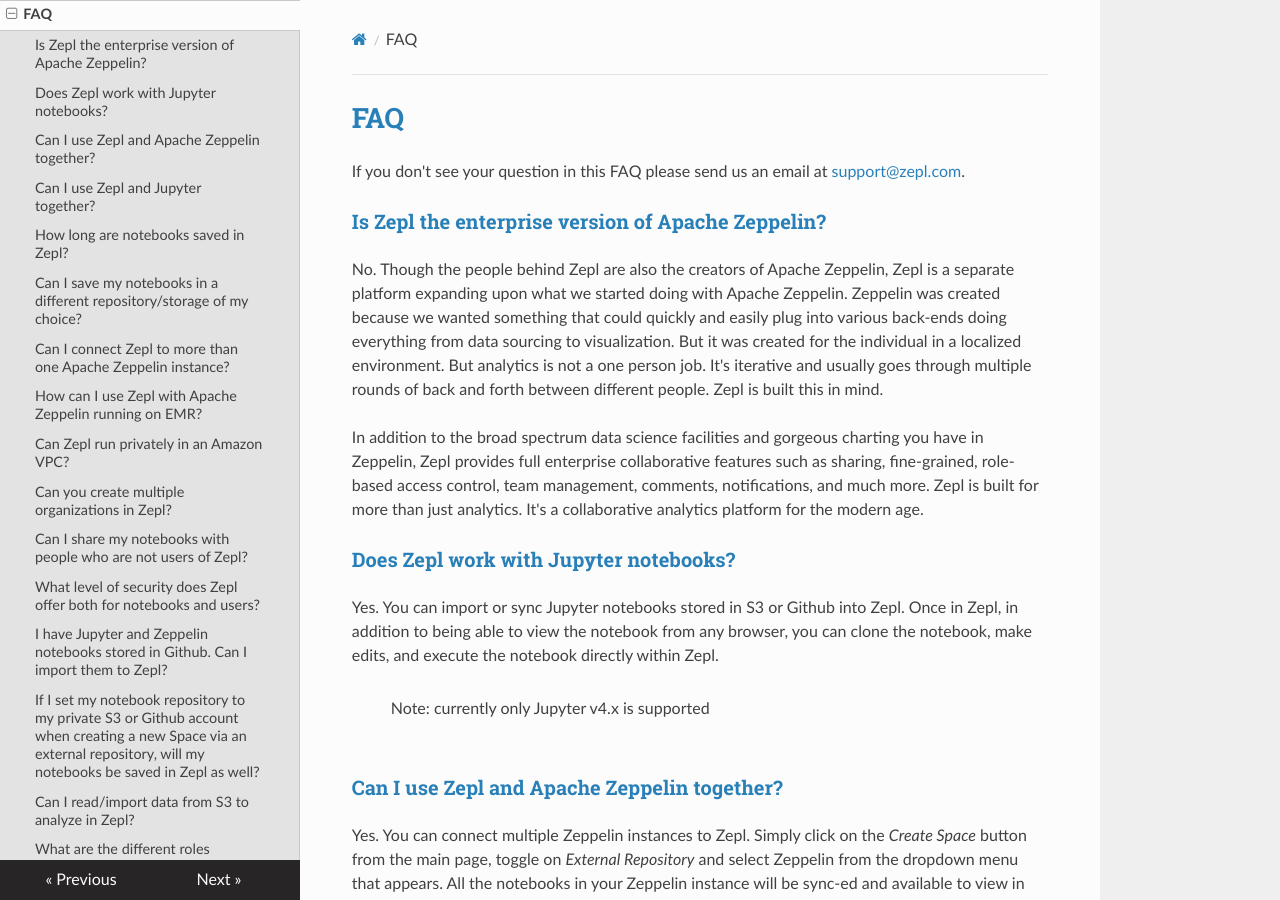
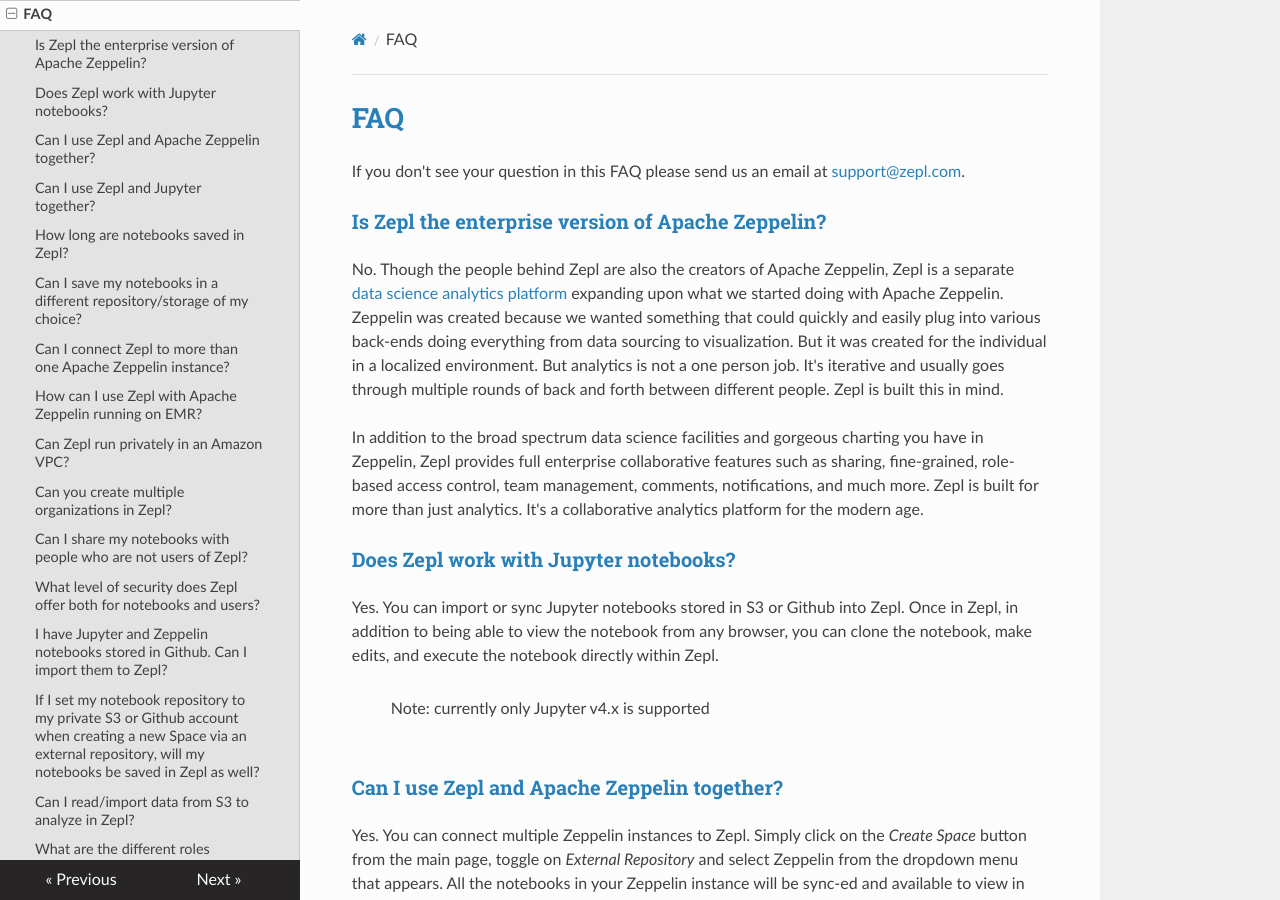
Before and after one commit to ZEPL/zepl-documentation, an MkDocs documentation site: the page built from docs/faq.md, in a window 1280 px wide and 900 px high. Built offline with MkDocs 1.6.1, drawn with Linux system fonts in a browser that asks for light colours; nearby versions of some CDN libraries.

Commit message:
Update faq.md

```diff
--- a/docs/faq.md
+++ b/docs/faq.md
@@ -6,7 +6,7 @@
 
 ### Is Zepl the enterprise version of Apache Zeppelin?
 
-No. Though the people behind Zepl are also the creators of Apache Zeppelin, Zepl is a separate platform expanding upon what we started doing with Apache Zeppelin.
+No. Though the people behind Zepl are also the creators of Apache Zeppelin, Zepl is a separate <a href="https://www.zepl.com/">data science analytics platform</a> expanding upon what we started doing with Apache Zeppelin.
 Zeppelin was created because we wanted something that could quickly and easily plug into various back-ends doing everything from data sourcing to visualization. But it was created for the individual in a localized environment. But analytics is not a one person job. It's iterative and usually goes through multiple rounds of back and forth between different people. Zepl is built this in mind.
 
 In addition to the broad spectrum data science facilities and gorgeous charting you have in Zeppelin, Zepl  provides full enterprise collaborative features such as sharing, fine-grained, role-based access control, team management, comments, notifications, and much more. Zepl is built for more than just analytics. It's a collaborative analytics platform for the modern age.
```
